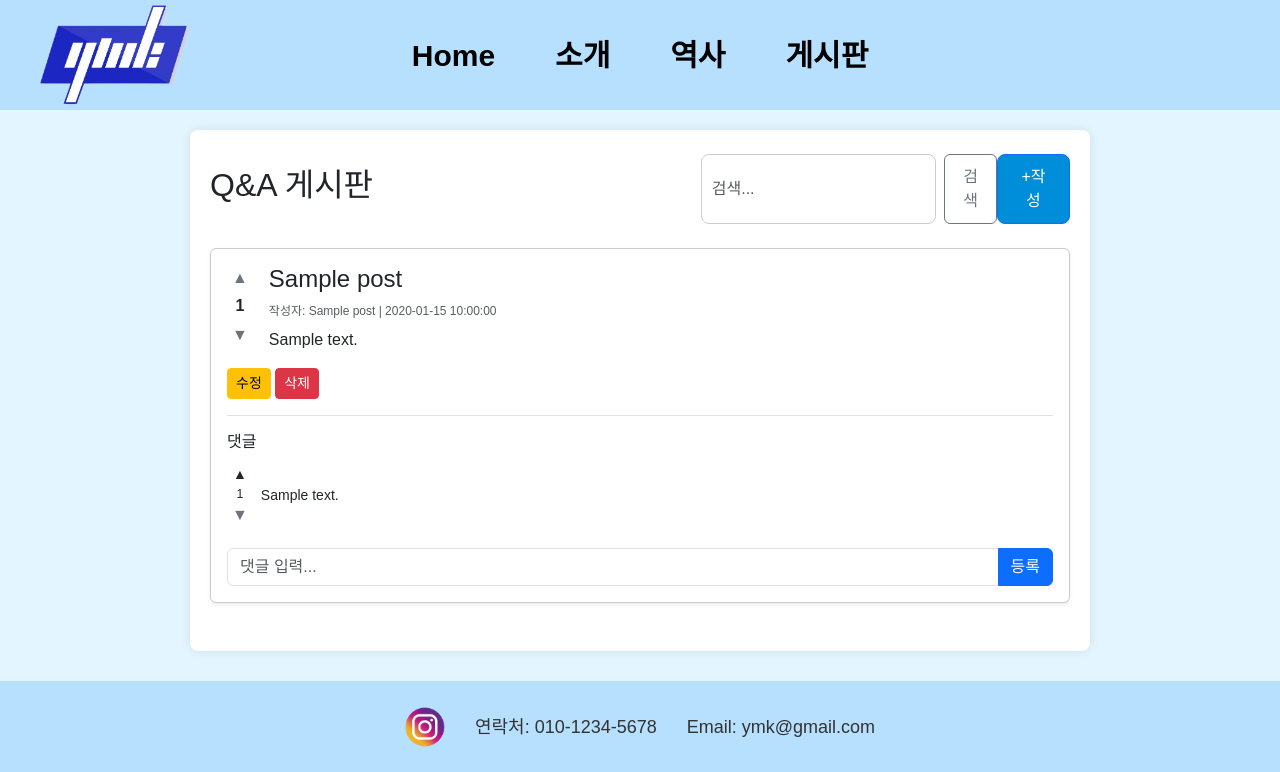
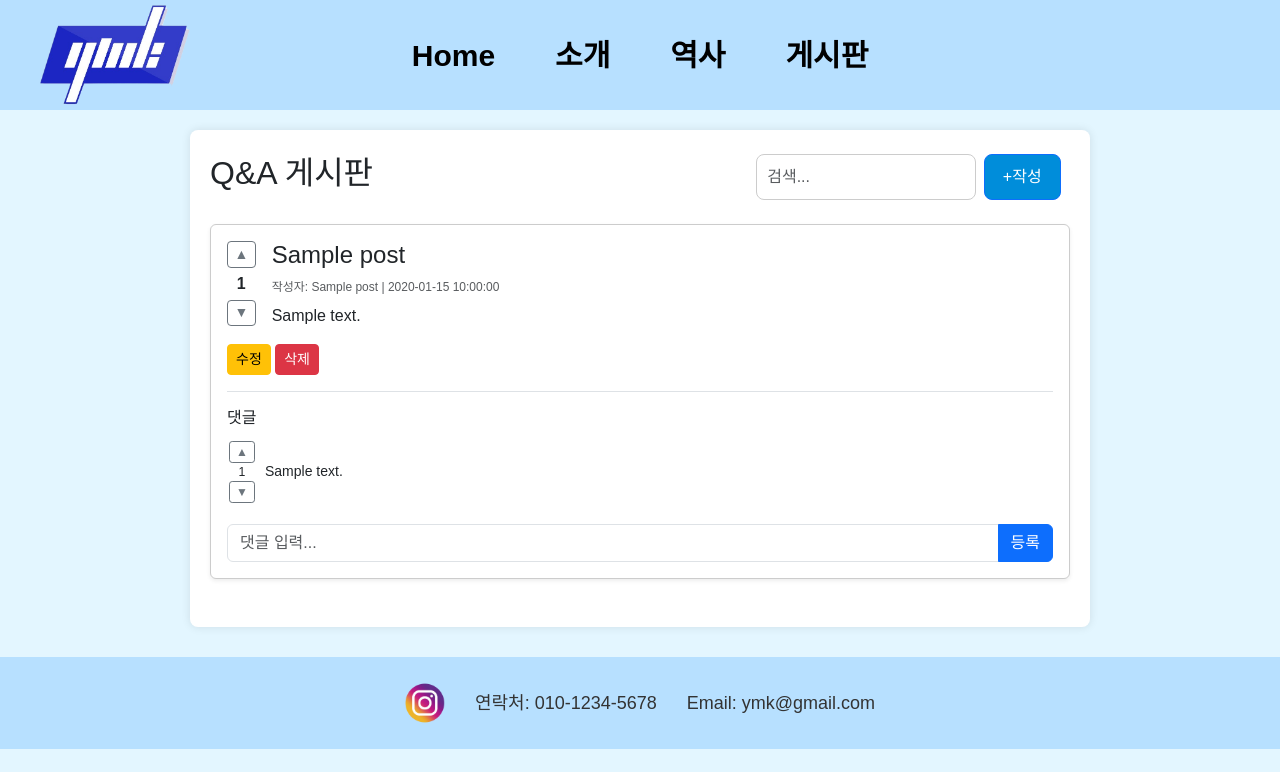
Before and after one commit to davidko0616/web_programming_project, a Flask app: page /qna in a window 1280 px wide. Shown: the top 772 px of the page. Run offline with Flask 3, Linux system fonts and the light colour scheme; tables that the repository leaves empty hold one stand-in row (values such as "Sample post"); some libraries are stand-ins or nearby versions.

Commit message:
qna upvote fix

```diff
--- a/app.py
+++ b/app.py
@@ -83,6 +83,10 @@ def intro():
 @app.route('/form')
 def form():
     return render_template('form.html')
+
+@app.route('/team')
+def team():
+    return render_template('team.html')
 
 
 # 🔹 Q&A List
--- a/static/qna.css
+++ b/static/qna.css
@@ -145,40 +145,13 @@ body {
   padding: 5px 0;
 }
 
-.vote-buttons, .comment-vote {
+.vote-buttons {
   display: flex;
   flex-direction: column;
   align-items: center;
   margin-right: 10px;
 }
 
-.vote-btn {
-  background: none;
-  border: none;
-  cursor: pointer;
-  font-size: 16px;
-  padding: 0 5px;
-}
-
-.vote-btn.upvote:hover {
-  color: green;
-}
-
-.vote-btn.downvote:hover {
-  color: red;
-}
-
-.vote-btn.active {
-  font-weight: bold;
-}
-
-.vote-btn.upvote.active {
-  color: green;
-}
-
-.vote-btn.downvote.active {
-  color: red;
-}
 
 .edit-page .header {
     display: flex;
@@ -199,3 +172,47 @@ body {
 .edit-page .menu-bar {
     justify-content: center;
 }
+
+/* Add these styles to your qna.css file */
+
+/* Vote button styles */
+.vote-btn {
+    min-width: 25px;
+    padding: 0.1rem 0.4rem;
+    transition: all 0.2s ease;
+}
+
+.vote-btn:hover {
+    transform: scale(1.1);
+}
+
+.vote-btn.upvote:hover {
+    background-color: rgba(40, 167, 69, 0.1);
+    border-color: #28a745;
+}
+
+.vote-btn.downvote:hover {
+    background-color: rgba(220, 53, 69, 0.1);
+    border-color: #dc3545;
+}
+
+/* Form styles to prevent layout shifts */
+.vote-form {
+    margin: 0;
+    padding: 0;
+    display: inline-block;
+}
+
+/* Comment vote container */
+.comment-vote {
+    min-width: 30px;
+    margin-right: 10px;
+}
+
+/* Make sure buttons are clickable */
+.btn-xs {
+    padding: 0.25rem 0.4rem;
+    font-size: 0.75rem;
+    line-height: 1;
+    border-radius: 0.2rem;
+}
--- a/templates/edit.html
+++ b/templates/edit.html
@@ -15,7 +15,7 @@
       <ul class="menu-bar">
         <li><a href="{{ url_for('home') }}">Home</a></li>
         <li><a href="{{ url_for('intro') }}">소개</a></li>
-        <li><a href="#">역사</a></li>
+        <li><a href="{{ url_for('team') }}">역사</a></li>
         <li><a href="{{ url_for('qna') }}">게시판</a></li>
       </ul>
     </div>
--- a/templates/qna-write.html
+++ b/templates/qna-write.html
@@ -16,7 +16,7 @@
           <ul class="menu-bar">
             <li><a href="{{ url_for('home') }}">Home</a></li>
             <li><a href="{{ url_for('intro') }}">소개</a></li>
-            <li><a href="#">역사</a></li>
+            <li><a href="{{ url_for('team') }}">역사</a></li>
             <li><a href="{{ url_for('qna') }}">게시판</a></li>
           </ul>
         </nav>
--- a/templates/qna.html
+++ b/templates/qna.html
@@ -17,7 +17,7 @@
     <ul class="menu-bar">
       <li><a href="{{ url_for('home') }}">Home</a></li>
       <li><a href="{{ url_for('intro') }}">소개</a></li>
-      <li><a href="#">역사</a></li>
+      <li><a href="{{ url_for('team') }}">역사</a></li>
       <li><a href="{{ url_for('qna') }}">게시판</a></li>
     </ul>
   </div>
@@ -30,7 +30,6 @@
       <form class="d-flex" method="GET" action="{{ url_for('qna') }}">
         <input type="hidden" name="csrf_token" value="{{ csrf_token() }}">
         <input type="text" name="query" placeholder="검색..." class="form-control me-2" value="{{ query }}">
-        <button type="submit" class="btn btn-outline-secondary">검색</button>
         <a href="{{ url_for('create_post') }}" class="btn btn-primary">+작성</a>
       </form>
     </div>
@@ -71,13 +70,12 @@
           {% for comment in post.comments %}
           <div class="comment mb-2 d-flex align-items-center">
             <div class="comment-vote me-2 d-flex flex-column align-items-center">
-              <form method="POST" action="{{ url_for('vote_comment', comment_id=comment.id, vote_type=1) }}">
-                <input type="hidden" name="csrf_token" value="{{ csrf_token() }}"
+              <form method="POST" action="{{ url_for('vote_comment', comment_id=comment.id, vote_type=1) }}" class="vote-form">
+                <input type="hidden" name="csrf_token" value="{{ csrf_token() }}">
                 <button type="submit" class="vote-btn upvote btn btn-xs {% if comment.votes|selectattr('session_id', 'equalto', session.get('session_id'))|selectattr('vote_type', 'equalto', 1)|list %}btn-success{% else %}btn-outline-secondary{% endif %}">▲</button>
               </form>
-                <input type="hidden" name="csrf_token" value="{{ csrf_token() }}">
-                <div class="vote-count small">{{ comment.vote_count }}</div>
-              <form method="POST" action="{{ url_for('vote_comment', comment_id=comment.id, vote_type=-1) }}">
+              <div class="vote-count small">{{ comment.vote_count }}</div>
+              <form method="POST" action="{{ url_for('vote_comment', comment_id=comment.id, vote_type=-1) }}" class="vote-form">
                 <input type="hidden" name="csrf_token" value="{{ csrf_token() }}">
                 <button type="submit" class="vote-btn downvote btn btn-xs {% if comment.votes|selectattr('session_id', 'equalto', session.get('session_id'))|selectattr('vote_type', 'equalto', -1)|list %}btn-danger{% else %}btn-outline-secondary{% endif %}">▼</button>
               </form>
```
Also changed, not shown: instance/qna.db, templates/Home Page.html (line endings or trailing spaces).
